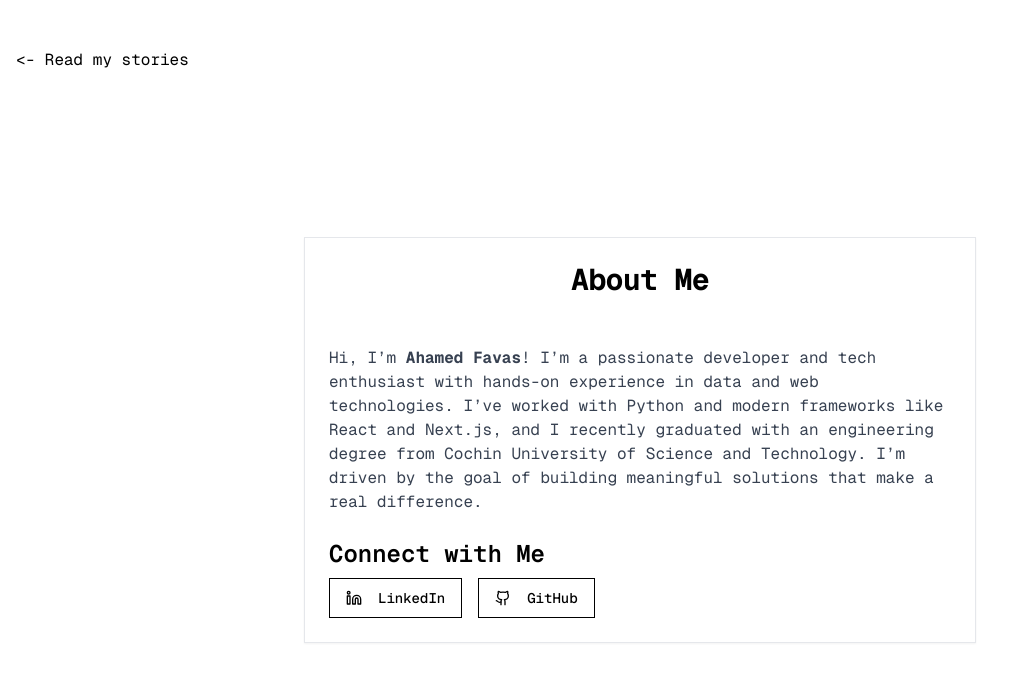
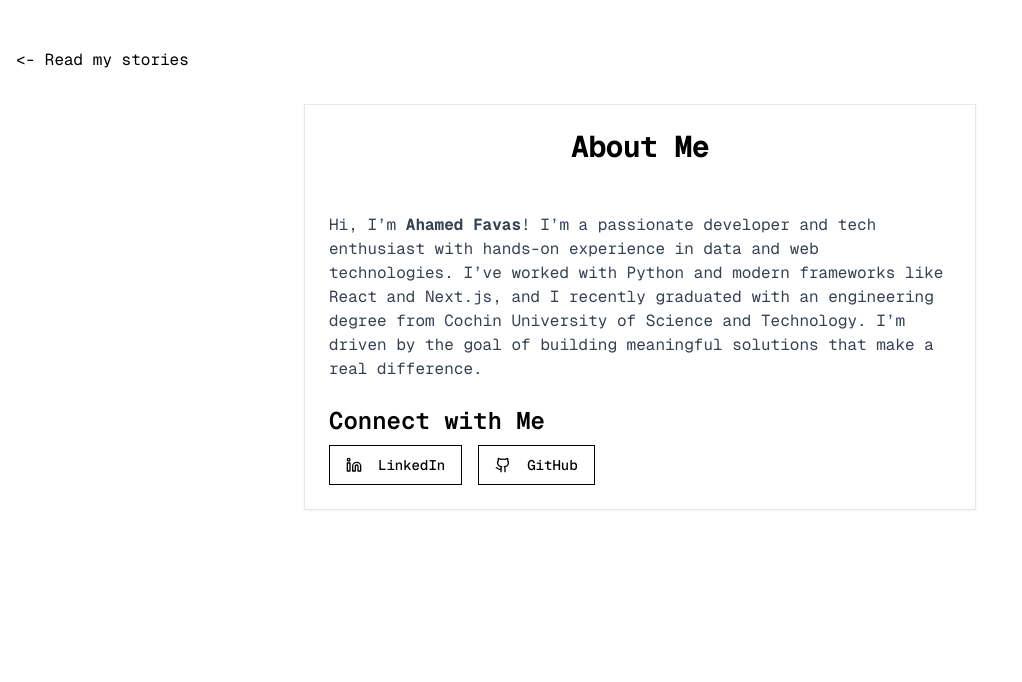
Before and after one commit to Ahamed-Favas/mdx-folio, a Next.js app: page /about in a window 1280 px wide. Shown: the top 682 px of the page, without its empty margins (0-1022 px from the left). Built offline with nearby package versions, Linux system fonts and the light colour scheme.

Commit message:
added dark, and final for now

```diff
--- a/app/about/page.tsx
+++ b/app/about/page.tsx
@@ -5,7 +5,7 @@
 
 export default function Page() {
   return (
-    <div className='overflow-hidden h-screen p-4'>
+    <div className='overflow-hidden min-h-screen space-y-16 p-4'>
       <nav className="sticky top-8 pr-8">
                 <Link
                   href={`/`}
@@ -14,7 +14,7 @@
                   {'<- Read my stories'}
                 </Link>
         </nav>
-    <div className="flex justify-center items-center min-h-screen">
+      <div className="flex justify-center items-center">
         <Card className="max-w-2xl w-full mx-4 shadow-sm">
         <CardHeader className="text-center">
           <CardTitle className="text-3xl font-bold">About Me</CardTitle>
--- a/app/page.tsx
+++ b/app/page.tsx
@@ -10,7 +10,7 @@
       <BlogMenubarComponent />
       <div className="space-y-4">
         {articleTitles.map((article) =>
-            <article key={article.filename} className="hover:bg-gray-50 dark:hover:bg-gray-700 p-4 mt-4 rounded-xl">
+            <article key={article.filename} className="hover:bg-gray-50 dark:hover:bg-gray-700 p-4 mt-4 rounded-s">
             <Link href ={`blog/${article.filename}`}>
               <h2 className="text-2xl font-semibold mb-2">{article.title}</h2>
               <p className="text-sm text-gray-600 dark:text-gray-400 mb-2">{`Published on ${article.fomatedDate}`}</p>
--- a/components/RssIcon.tsx
+++ b/components/RssIcon.tsx
@@ -1,5 +1,5 @@
 export function RssIcon() {
   return (
- <svg xmlns="http://www.w3.org/2000/svg" width="20" height="20" viewBox="0 0 24 24" fill="none" stroke="currentColor" stroke-width="2" stroke-linecap="round" stroke-linejoin="round" className="lucide lucide-rss"><path d="M4 11a9 9 0 0 1 9 9"/><path d="M4 4a16 16 0 0 1 16 16"/><circle cx="5" cy="19" r="1"/></svg>
+ <svg xmlns="http://www.w3.org/2000/svg" width="20" height="20" viewBox="0 0 24 24" fill="none" stroke="currentColor" strokeWidth="2" strokeLinecap="round" strokeLinejoin="round" className="lucide lucide-rss"><path d="M4 11a9 9 0 0 1 9 9"/><path d="M4 4a16 16 0 0 1 16 16"/><circle cx="5" cy="19" r="1"/></svg>
   )
 }
```
Lines whose indentation alone changed are shown as unchanged.
